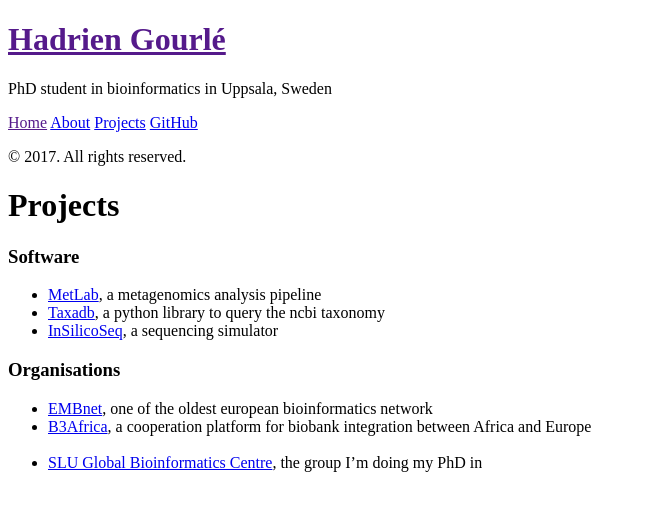
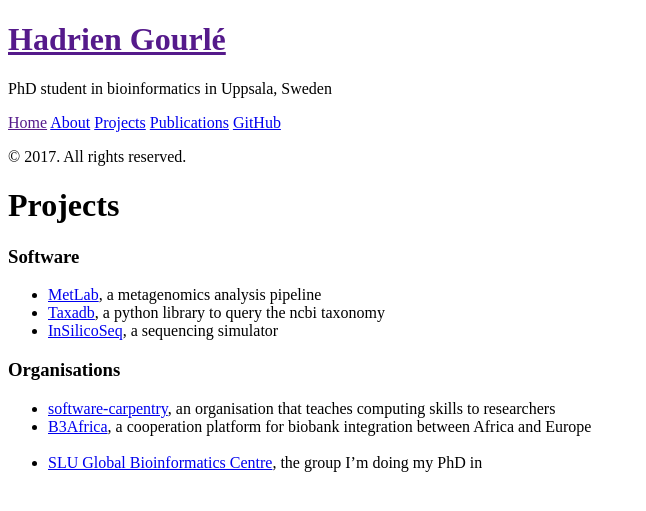
Before and after one commit to HadrienG/hadrieng.github.io, a Jekyll site: the page built from projects.md, in a window 1280 px wide. Shown: the top 511 px of the page, without its empty margins (0-646 px from the left). Built offline with Jekyll 4.4.1, drawn with Linux system fonts in a browser that asks for light colours; Markdown is read by kramdown in place of the engine named in the settings.

Commit message:
refreshing info

```diff
--- a/projects.md
+++ b/projects.md
@@ -6,13 +6,17 @@ title: Projects
 ### Software
 
 * [MetLab](https://github.com/norling/metlab), a metagenomics analysis pipeline
-* [Taxadb](https://github.com/HadrienG/taxadb), a python library to query the ncbi taxonomy
+* [Taxadb](https://github.com/HadrienG/taxadb), a python library to query the
+ncbi taxonomy
 * [InSilicoSeq](https://github.com/HadrienG/InSilicoSeq), a sequencing simulator
 
 
 ### Organisations
 
-* [EMBnet](http://www.embnet.org), one of the oldest european bioinformatics network
-* [B3Africa](http://www.b3africa.org), a cooperation platform for biobank integration between Africa and Europe
+* [software-carpentry](https://software-carpentry.org), an organisation that
+teaches computing skills to researchers
+* [B3Africa](http://www.b3africa.org), a cooperation platform for biobank
+integration between Africa and Europe
 <br><br>
-* [SLU Global Bioinformatics Centre](http://sgbc.slu.se), the group I'm doing my PhD in
+* [SLU Global Bioinformatics Centre](http://sgbc.slu.se), the group I'm doing
+my PhD in
```
Also changed, not shown: about.md (+2 -7 lines), publications.md (added, +24 -0 lines).
